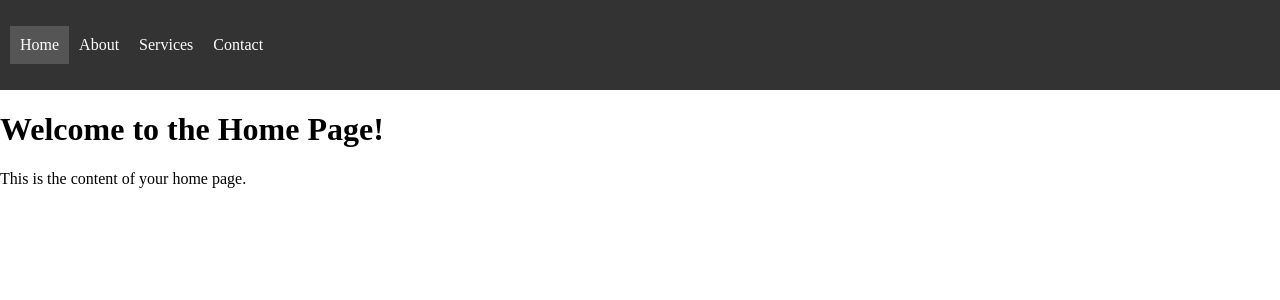
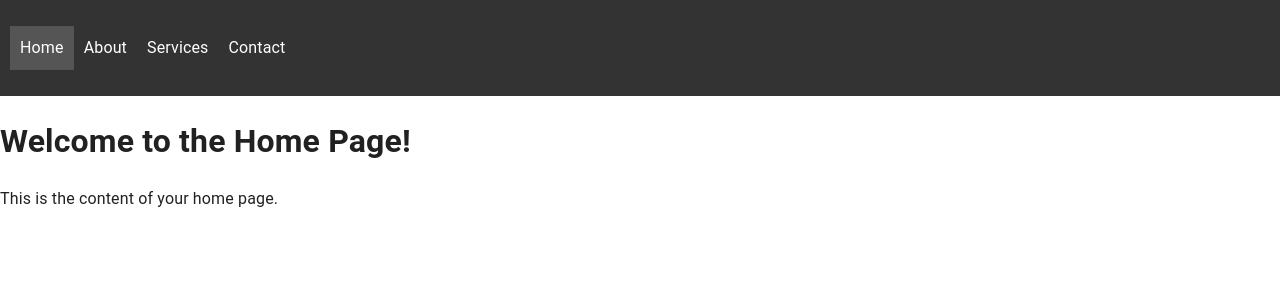
Before and after one commit to JuanZeBuilder/TT1_4, a React (Vite) app in the folder frontend/: page / in a window 1280 px wide. Shown: the top 300 px of the page. Built offline with nearby package versions, Linux system fonts and the light colour scheme.

Commit message:
Add routing with react-router

```diff
--- a/frontend/src/App.tsx
+++ b/frontend/src/App.tsx
@@ -1,11 +1,14 @@
 import "./App.css";
 
-import HomePage from "./pages/HomePage";
+import { Outlet } from "react-router-dom";
+
+import CssBaseline from "@mui/material/CssBaseline";
 
 function App() {
   return (
     <>
-      <HomePage />
+      <CssBaseline />
+      <Outlet />
     </>
   );
 }
--- a/frontend/src/main.tsx
+++ b/frontend/src/main.tsx
@@ -1,10 +1,29 @@
-import React from 'react'
-import ReactDOM from 'react-dom/client'
-import App from './App.tsx'
-import './index.css'
+import "./index.css";
 
-ReactDOM.createRoot(document.getElementById('root')!).render(
+import React from "react";
+import ReactDOM from "react-dom/client";
+import {
+  createBrowserRouter,
+  createRoutesFromElements,
+  Route,
+  RouterProvider,
+} from "react-router-dom";
+
+import App from "./App.tsx";
+import DashboardPage from "./pages/DashboardPage.tsx";
+import HomePage from "./pages/HomePage.tsx";
+
+const router = createBrowserRouter(
+  createRoutesFromElements(
+    <Route path="/" element={<App />}>
+      <Route index element={<HomePage />} />
+      <Route path="dashboard" element={<DashboardPage />} />
+    </Route>
+  )
+);
+
+ReactDOM.createRoot(document.getElementById("root")!).render(
   <React.StrictMode>
-    <App />
-  </React.StrictMode>,
-)
+    <RouterProvider router={router} />
+  </React.StrictMode>
+);
--- /dev/null
+++ b/frontend/src/pages/DashboardPage.tsx
@@ -0,0 +1,4 @@
+const DashboardPage = () => {
+  return <div>DashboardPage</div>;
+};
+export default DashboardPage;
```
